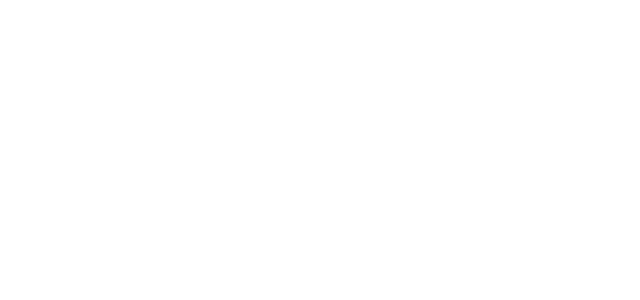
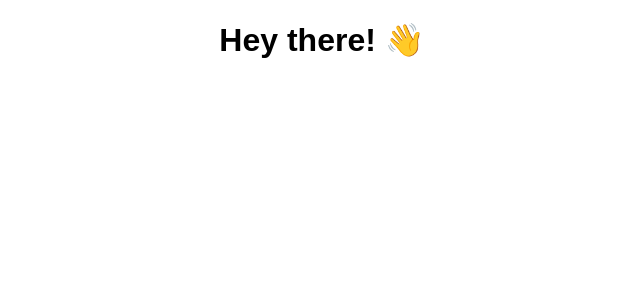
Before and after one commit to zoelaventhol/react-practice-1, a React (Vite) app: page / in a window 1280 px wide. Shown: the top 300 px of the page, without its empty margins (318-958 px from the left). Built offline with nearby package versions, Linux system fonts and the light colour scheme.

Commit message:
fixed favicon

```diff
--- a/index.html
+++ b/index.html
@@ -4,8 +4,8 @@
     <meta charset="UTF-8" />
 
     <meta name="viewport" content="width=device-width, initial-scale=1.0" />
-    <link rel="icon" type="image/x-icon" href="./public/logo.png">
-    <title>Hey FSPT26</title>
+    <link rel="icon" type="image/x-icon" href="/logo.png">
+    <title>React Practice</title>
   </head>
   <body>
     <div id="root"></div>
--- a/src/App.jsx
+++ b/src/App.jsx
@@ -10,6 +10,9 @@
   // TEMPLATE
   return (
     <div className="App">
+      <h1>
+        Hey there! 👋
+      </h1>
     </div>
   );
 }
```
Also changed, not shown: 1 other file (tests, documents, lock files or other folders).
